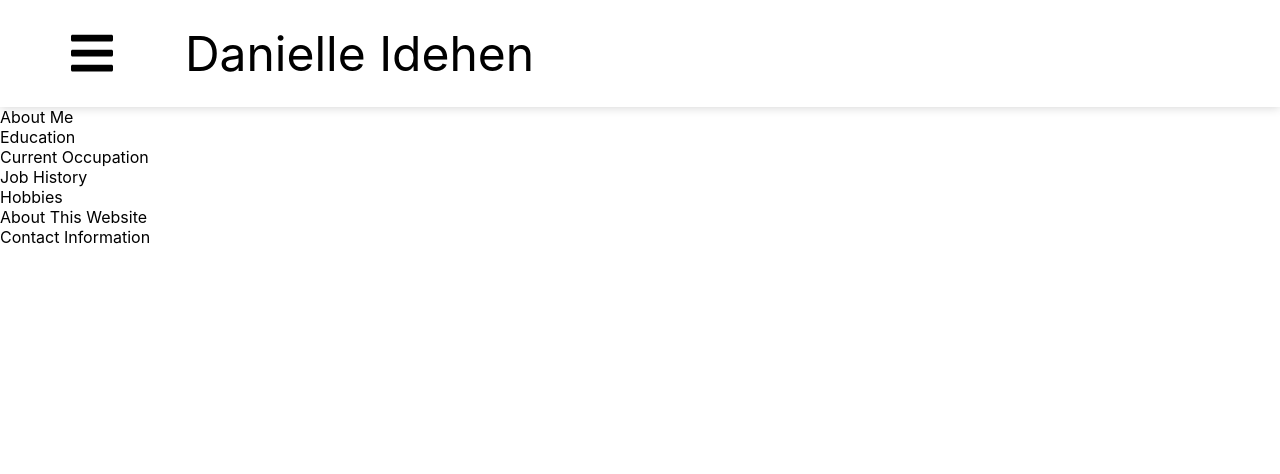
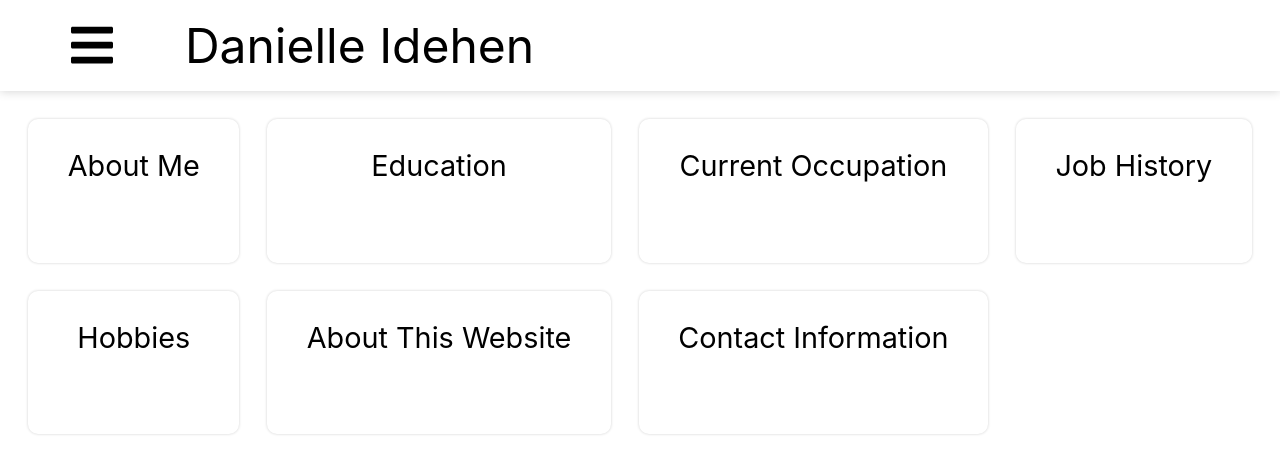
Before and after one commit to DanielleIdehen/d-s-1, a React (Create React App) app: page / in a window 1280 px wide. Shown: the top 474 px of the page. Built offline with nearby package versions, Linux system fonts and the light colour scheme.

Commit message:
made the content shapes layout different on different screens

```diff
--- a/src/styles/App.scss
+++ b/src/styles/App.scss
@@ -1,3 +1,5 @@
+//##############################################################
+// Global values
 $primarycolor: black;
 $backgroundcolor:white;
 
@@ -5,7 +7,7 @@ $small-column-width: 20vw;
 $small-margin-gutter: 4vw;
 $medium-column-width: 10vw;
 $meduim-margin-gutter: 2.2222222vw;
-$large-padding-top-bottom: 3vh;
+$large-padding-top-bottom: 2vh;
 
 $small-shape-height: 3em;
 
@@ -14,6 +16,8 @@ $medium-edge-curve: 10px;
 $nav-shadow: 0 0 10px rgba(0,0,0,0.19);
 $content-shadow: 0 0 3px rgba(0,0,0,0.19);
 
+//##############################################################
+// Global styles
 body{
   background-color:$backgroundcolor;
   text-align: left;
@@ -25,12 +29,6 @@ h1{
 
 p{
   color: black;
-}
-
-/* For small screens (phones), 600px or less*/
-@media screen and (max-width: 600px){
-  body{
-    background-color: white;
 }
 
 .nav-bar {
@@ -50,14 +48,12 @@ p{
 }
 
 .content-shapes{
-    // background-color: lightgrey;
   display: grid;
   font-size:1.4em;
   grid-template-columns: auto auto;
   grid-gap: $small-margin-gutter;
   padding: $small-margin-gutter;
   div {
-      // background-color: palevioletred;
     text-align: center;
     height: $small-shape-height;
     border-radius: $medium-edge-curve;
@@ -68,23 +64,27 @@ p{
     background-color: linen;
   }
 }
+
+//##############################################################
+// Styles for different sized screens
+/* For small screens (phones), 600px or less*/
+@media screen and (max-width: 600px){
+  body{
+    background-color: white;
+  }
 }
 
 /* For medium screens (large phones/tablets), 600px or more*/
 @media screen and (min-width: 600px){
   .nav-bar {
     font-size: 2.4em;
-    display: grid;
     padding: $meduim-margin-gutter;
-    background-color: $backgroundcolor;
     grid-column-gap: $meduim-margin-gutter;
     grid-template-columns: $medium-column-width $medium-column-width $medium-column-width $medium-column-width $medium-column-width $medium-column-width $medium-column-width $medium-column-width;
-    box-shadow:  0 0 10px rgba(0,0,0,0.19);
-    div {
-      // background-color: orange; //To check spacing
-      text-align: center;
-      white-space: nowrap;
   }
+
+  .content-shapes {
+    font-size: 1.8em;
   }
 }
 
@@ -92,16 +92,15 @@ p{
 @media screen and (min-width: 992px){
   .nav-bar {
     font-size: 3em;
-    display: grid;
+  }
+  .content-shapes {
+    font-size: 1.8em;
+    grid-template-columns: auto auto auto auto;
+    grid-gap: $meduim-margin-gutter;
     padding: $meduim-margin-gutter;
-    background-color: $backgroundcolor;
-    grid-column-gap: $meduim-margin-gutter;
-    grid-template-columns: $medium-column-width $medium-column-width $medium-column-width $medium-column-width $medium-column-width $medium-column-width $medium-column-width $medium-column-width;
-    box-shadow:  0 0 10px rgba(0,0,0,0.19);
-    div {
-      // background-color: orange; //To check spacing
-      text-align: center;
-      white-space: nowrap;
+
+    div{
+      padding: $meduim-margin-gutter;
     }
   }
 }
@@ -110,19 +109,17 @@ p{
 @media screen and (min-width: 1200px){
   .nav-bar {
     font-size: 3em;
-    display: grid;
     padding-top: $large-padding-top-bottom;
     padding-bottom: $large-padding-top-bottom;
     padding-left: $meduim-margin-gutter;
     padding-right: $meduim-margin-gutter;
-    background-color: $backgroundcolor;
     grid-column-gap: $meduim-margin-gutter;
     grid-template-columns: $medium-column-width $medium-column-width $medium-column-width $medium-column-width $medium-column-width $medium-column-width $medium-column-width $medium-column-width;
-    box-shadow:  0 0 10px rgba(0,0,0,0.19);
-    div {
-      // background-color: orange; //To check spacing
-      text-align: center;
-      white-space: nowrap;
+  }
+  .content-shapes {
+    font-size: 1.8em;
+    grid-template-columns: auto auto auto auto;
+    grid-gap: $meduim-margin-gutter;
+    padding: $meduim-margin-gutter;
   }
 }
-}
```
Lines whose indentation alone changed are shown as unchanged.
